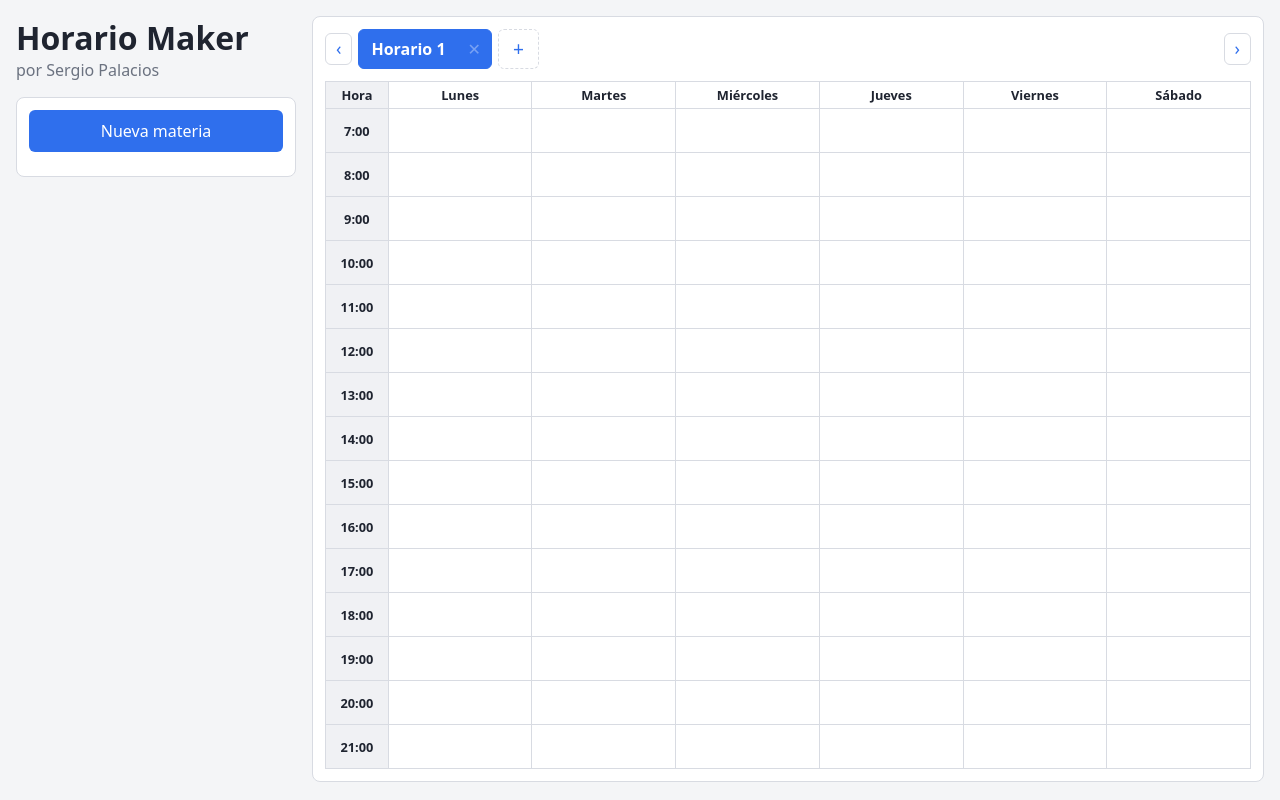
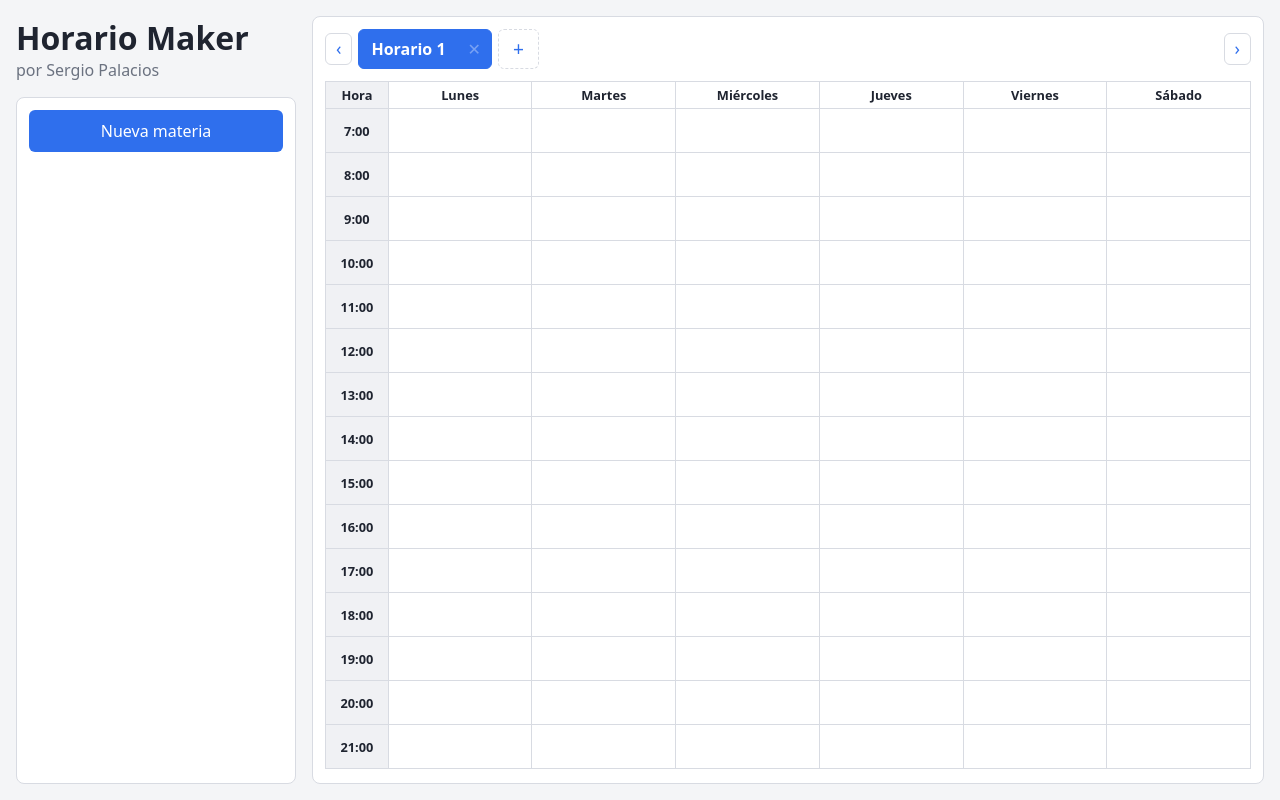
Before and after one commit to ZergioPC/Horario-Maker, a React (Vite) app: page / in a window 1280 px wide. Built offline with nearby package versions, Linux system fonts and the light colour scheme.

Commit message:
FIX UI, ya no hay scroll global, el aside y el horario tienen el propio

```diff
--- a/src/index.css
+++ b/src/index.css
@@ -20,12 +20,14 @@ body {
 }
 
 #root {
+  height: 100vh;
+  height: 100dvh;
+  overflow: hidden;
   display: grid;
   grid-template-columns: 280px 1fr;
   grid-template-rows: auto 1fr;
   gap: 16px;
   padding: 16px;
-  align-items: start;
 }
 
 header { grid-column: 1 / 2; grid-row: 1 / 2; }
@@ -140,6 +142,8 @@ aside {
   display: flex;
   flex-direction: column;
   gap: 12px;
+  min-height: 0;
+  overflow: hidden;
   background: var(--color-superficie);
   border: 1px solid var(--color-borde);
   border-radius: 8px;
@@ -167,6 +171,9 @@ aside > button:hover {
   list-style: none;
   margin: 0;
   padding: 0;
+  flex: 1;
+  min-height: 0;
+  overflow-y: auto;
   display: flex;
   flex-direction: column;
   gap: 8px;
@@ -235,7 +242,7 @@ main {
   border: 1px solid var(--color-borde);
   border-radius: 8px;
   padding: 12px;
-  overflow-x: auto;
+  overflow: auto;
 }
 
 .tabla-horario {
```
